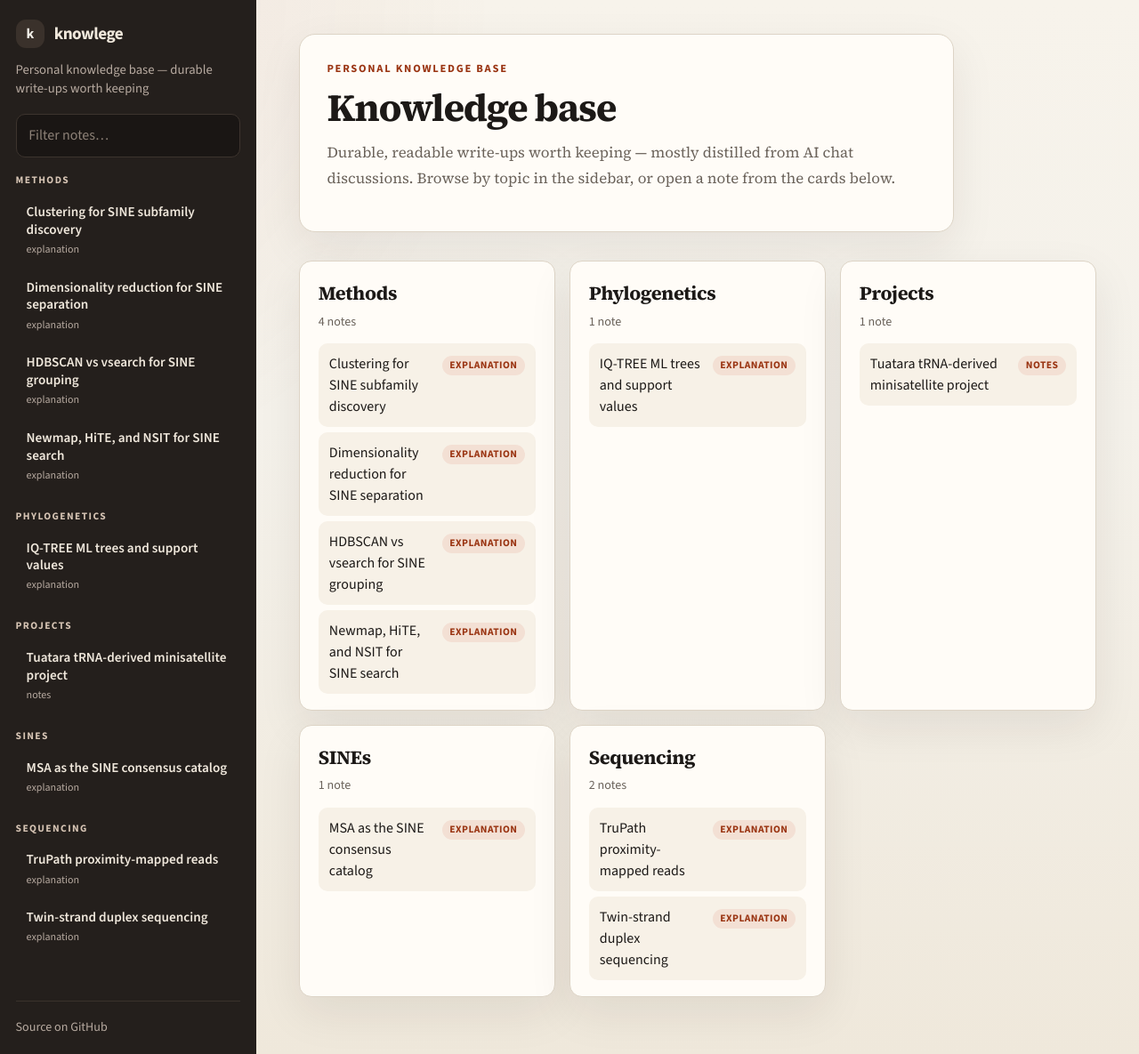
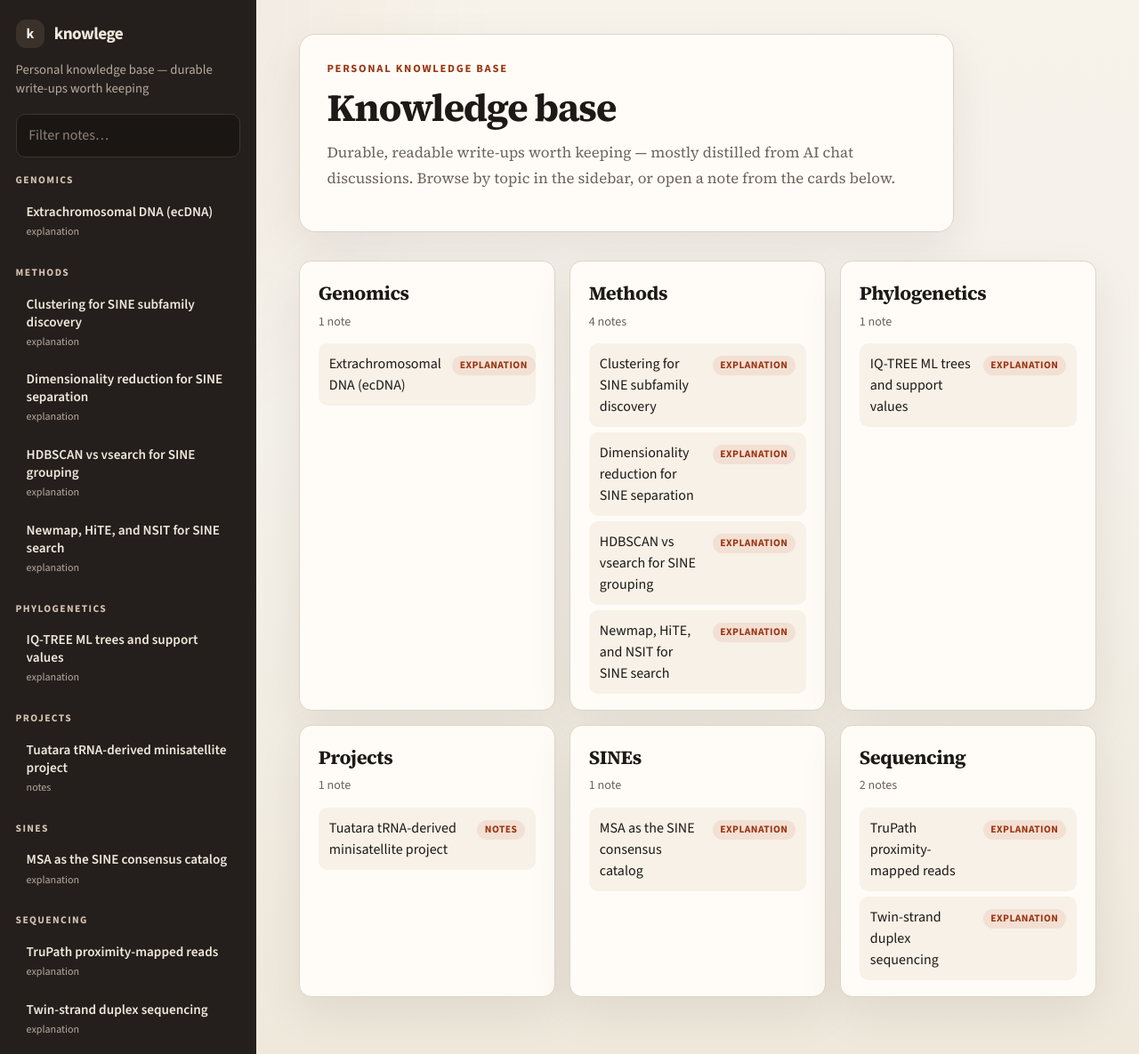
Before and after one commit to Toki-bio/knowlege, a Jekyll site: the page built from index.md, in a window 1280 px wide and 1185 px high. Shown: the whole window at 89% size. Built offline with Jekyll 4.4.1, drawn with Linux system fonts in a browser that asks for light colours; some of the changed lines change nothing that is shown.

Commit message:
Add genomics note on extrachromosomal DNA and SINE relevance

```diff
--- a/_config.yml
+++ b/_config.yml
@@ -46,3 +46,7 @@ defaults:
       path: "projects"
     values:
       topic: Projects
+  - scope:
+      path: "genomics"
+    values:
+      topic: Genomics
--- /dev/null
+++ b/genomics/extrachromosomal-dna-ecdna.md
@@ -0,0 +1,162 @@
+---
+title: Extrachromosomal DNA (ecDNA)
+type: explanation
+---
+
+> Type: explanation
+
+# Extrachromosomal DNA (ecDNA)
+
+## Fast answer
+
+**Extrachromosomal DNA (ecDNA)** refers to DNA molecules that exist **outside the main chromosomes** within a cell. Unlike chromosomal DNA, which is organized into chromosomes, ecDNA is separate and often circular.
+
+Key features:
+
+* **Location** — typically in the nucleus, but not part of the chromosomes
+* **Structure** — often circular (linear forms also exist)
+* **Replication** — can replicate independently of chromosomal DNA
+* **Inheritance** — unevenly distributed during cell division when centromeres are absent
+
+ecDNA matters because it is a major source of genetic plasticity — especially in cancer, where it can amplify oncogenes, raise expression, and accelerate adaptation.
+
+---
+
+## Types of extrachromosomal DNA
+
+Not all “DNA outside chromosomes” is the same thing:
+
+| Type | Where / what | Notes |
+| --- | --- | --- |
+| **Plasmids** | Common in bacteria | Often carry accessory genes such as antibiotic resistance |
+| **Mitochondrial DNA (mtDNA)** | In mitochondria | Circular; maternally inherited in many animals |
+| **Cancer ecDNA / double minutes** | Many tumor cells | Often circular; may carry amplified oncogenes (e.g. *MYC*, *EGFR*) |
+
+This note focuses mainly on **nuclear ecDNA in cancer**, while keeping the broader category in view.
+
+---
+
+## Why ecDNA matters in cancer
+
+Cancer-associated ecDNA can:
+
+* amplify oncogenes and drive rapid tumor growth;
+* escape ordinary chromosomal regulation, supporting high expression;
+* contribute to drug resistance and tumor evolution;
+* sometimes reintegrate into chromosomes, creating further structural damage.
+
+Unlike stable chromosomal amplification, ecDNA provides a **fast, flexible** route for copy-number change because molecules lacking centromeres segregate unevenly at mitosis. Copy number can rise or fall quickly, increasing heterogeneity even within one tumor.
+
+---
+
+## How ecDNA forms
+
+There is not a single pathway. Several mechanisms can generate ecDNA, especially in stressed or cancer cells.
+
+### 1. Chromosomal breakage + circularization
+
+* DNA double-strand breaks occur;
+* a fragment containing genes (often oncogenes) is excised;
+* the ends join and form a circular molecule.
+
+This is a common conceptual model for cancer ecDNA.
+
+### 2. Chromothripsis
+
+* a chromosome undergoes massive fragmentation in one catastrophic event;
+* pieces are stitched back together in rearranged order;
+* some fragments circularize as ecDNA.
+
+Strongly associated with aggressive tumors.
+
+### 3. Breakage–fusion–bridge (BFB) cycles
+
+* chromosome ends lose telomeres;
+* ends fuse and are pulled apart during mitosis;
+* repeated cycles generate amplified fragments;
+* some fragments escape as circular ecDNA.
+
+### 4. Replication errors
+
+* fork stalling / collapse or other abnormal replication;
+* local over-replication;
+* segments excised and circularized.
+
+### 5. Recombination-based excision
+
+* homologous recombination or microhomology-mediated repair;
+* a DNA region loops out and is excised as a circle.
+
+---
+
+## How ecDNA is detected
+
+Detection is difficult because ecDNA does not behave like chromosomes. Researchers usually combine methods.
+
+### Fluorescence in situ hybridization (FISH)
+
+Fluorescent probes targeting specific genes show ecDNA as small scattered signals off the chromosomes. Classic way to detect “double minutes.”
+
+### Whole-genome sequencing (WGS)
+
+Looks for extreme copy-number amplification and circular rearrangement patterns. Specialized tools such as **AmpliconArchitect** help reconstruct ecDNA structure from sequencing data.
+
+### Circle-specific sequencing
+
+Enrich circular DNA by depleting linear DNA, then sequence what remains. **Circle-seq** is one example of this family of approaches.
+
+### ATAC-seq / chromatin accessibility
+
+ecDNA is often associated with unusually open chromatin and high transcription. Accessibility assays can support an ecDNA interpretation when combined with copy-number / structural evidence.
+
+### Electron microscopy
+
+Direct visualization of circular DNA. Low-throughput, but definitive in favorable cases.
+
+### Optical mapping
+
+Long-molecule physical mapping can reveal circular structures and large rearrangements.
+
+In practice, confident claims usually need **more than one** of these lines of evidence.
+
+---
+
+## ecDNA vs chromosomal amplification
+
+This distinction is easy to blur and important to keep:
+
+| Feature | Chromosomal amplification | ecDNA amplification |
+| --- | --- | --- |
+| Genomic home | Inside chromosomes | Outside chromosomes |
+| Segregation | Usually more stable | Often uneven (no centromere) |
+| Copy-number dynamics | Relatively constrained | Can change rapidly |
+| Expression potential | Can be high | Often extremely high / flexible |
+| Evolutionary role | Stable gain | Fast adaptation, heterogeneity |
+
+Both can raise gene dosage. ecDNA is especially associated with rapid plasticity.
+
+---
+
+## Possible relevance to SINE expression
+
+A short open question, not an established rule:
+
+Because cancer ecDNA is often highly amplified and chromatin-accessible, **any sequence carried on ecDNA — including SINE-derived sequence — could in principle be expressed at unusually high levels or change expression dynamics relative to the same sequence on a chromosome**.
+
+Possible angles worth keeping in mind:
+
+* If a SINE or SINE-containing region is captured on ecDNA, copy number and open chromatin could increase transcript abundance from that element or from genes it influences.
+* Conversely, chromosomal SINE landscapes might change indirectly if ecDNA formation rearranges or deletes donor regions.
+* Detected “SINE expression changes” in tumors could therefore sometimes reflect **ecDNA dosage / accessibility**, not only ordinary chromosomal regulation of retrotransposons.
+
+These are **possibilities to test**, not conclusions. Distinguishing SINE expression from chromosomal loci versus SINE sequence riding on oncogene-bearing ecDNA would require combining expression data with circle-aware structural / copy-number evidence.
+
+---
+
+## Key takeaways
+
+* ecDNA is DNA outside the main chromosomes; cancer-associated forms are often circular and can amplify oncogenes.
+* Formation routes include breakage–circularization, chromothripsis, BFB cycles, replication errors, and recombination-mediated excision.
+* Detection usually combines imaging (FISH), sequencing (WGS, Circle-seq), accessibility, and sometimes physical mapping or EM.
+* Uneven segregation makes ecDNA a fast engine of tumor heterogeneity and drug-resistance evolution.
+* For repeat biology, keep open the possibility that SINE-containing or SINE-adjacent sequence on ecDNA could alter apparent SINE expression through dosage and chromatin state — but verify that experimentally rather than assume it.
```
Also changed, not shown: README.md.
